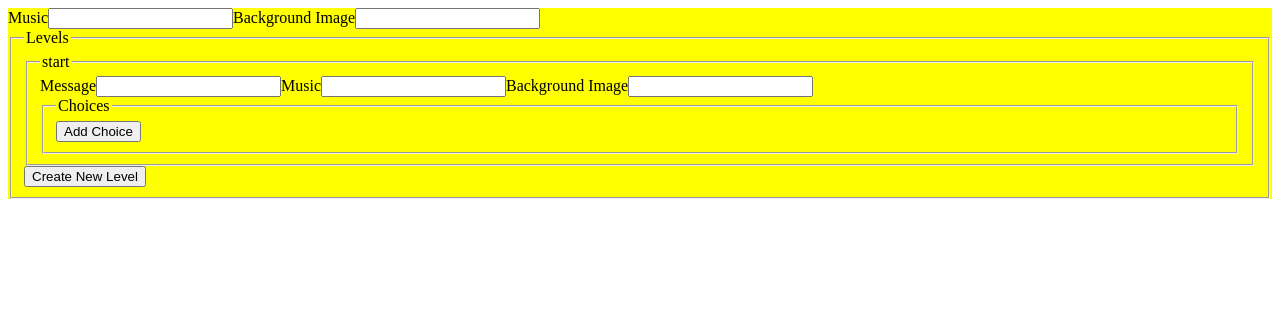
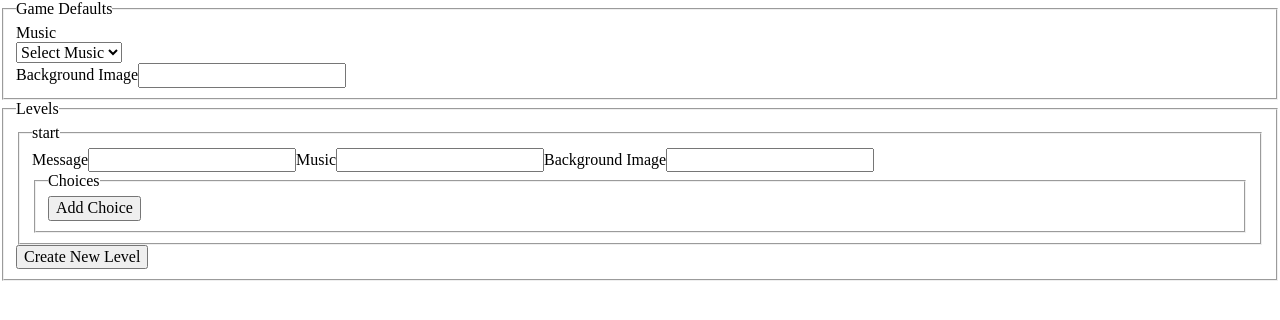
Before and after one commit to mmapplebeck/adventure, a React app: page / in a window 1280 px wide. Built offline with nearby package versions, Linux system fonts and the light colour scheme.

Commit message:
add music previewing; set up for styling;

```diff
--- a/package.json
+++ b/package.json
@@ -13,6 +13,7 @@
   "license": "ISC",
   "dependencies": {
     "lodash": "^4.17.5",
+    "normalize.css": "^8.0.0",
     "react": "^16.3.2",
     "react-dom": "^16.3.2",
     "react-redux": "^5.0.7",
@@ -29,6 +30,7 @@
     "clean-webpack-plugin": "^0.1.19",
     "css-loader": "^0.28.11",
     "extract-text-webpack-plugin": "^3.0.2",
+    "file-loader": "^1.1.11",
     "html-webpack-plugin": "^3.2.0",
     "mini-css-extract-plugin": "^0.4.0",
     "node-sass": "^4.8.3",
--- a/src/Editor/components/LevelEditor.js
+++ b/src/Editor/components/LevelEditor.js
@@ -7,7 +7,8 @@ const LevelEditor = props => {
   return (
     <fieldset>
       <legend>{props.id}</legend>
-      <label>Message</label>
+      <label>
+        Message
         <input type="text"
           value={props.message}
           onChange={(e) => {
@@ -15,7 +16,9 @@ const LevelEditor = props => {
               message: e.target.value
             })
           }} />
-        <label>Music</label>
+      </label>
+      <label>
+        Music
         <input type="text"
           value={props.music}
           onChange={(e) => {
@@ -23,7 +26,9 @@ const LevelEditor = props => {
               music: e.target.value
             })
           }} />
-          <label>Background Image</label>
+      </label>
+      <label>
+        Background Image
         <input type="text"
           value={props.background_image}
           onChange={(e) => {
@@ -31,6 +36,7 @@ const LevelEditor = props => {
               background_image: e.target.value
             })
           }} />
+      </label>
       <fieldset>
         <legend>Choices</legend>
         {
--- /dev/null
+++ b/src/Editor/components/MusicEditor.js
@@ -0,0 +1,79 @@
+import React from 'react'
+import { connect } from 'react-redux'
+import { updateCurrentMusic } from '../../actions'
+import musicChoices from '../../musicChoices'
+
+class MusicEditor extends React.Component {
+  constructor(props) {
+    super(props)
+    this.state = {
+      playing: false,
+      playable: false,
+      selectedMusic: ''
+    }
+  }
+
+  render() {
+    return (
+      <div>
+        <select onChange={(e) => {
+            this.setState({
+              previewable: e.target.value ? true : false,
+              selectedMusic: e.target.value
+            })
+            this.props.onChange({
+              music: e.target.value
+            })
+          }}>
+            <option value=""
+              selected={false}
+              disable={true}
+              hidden={true}>
+                Select Music
+            </option>
+            {
+              Object.keys(musicChoices).map(key => {
+                return (
+                  <option key={key}
+                    value={musicChoices[key]}>
+                      {key}
+                  </option>
+                )
+              })
+            }
+        </select>
+        {
+          this.state.previewable &&
+            <button type="button"
+              onClick={(e) => {
+                const willPlay = !this.state.playing
+
+                this.props.updateCurrentMusic(willPlay ? this.state.selectedMusic : '')
+
+                this.setState({
+                  playing: willPlay
+                })
+              }}
+              onBlur={(e) => {
+                this.props.updateCurrentMusic('')
+                this.setState({
+                  playing: false
+                })
+              }}>
+                {this.state.playing ? 'Cancel' : 'Preview'}
+            </button>
+        }
+      </div>
+    )
+  }
+}
+
+const mapDispatchToProps = dispatch => {
+  return {
+    updateCurrentMusic: src => {
+      dispatch(updateCurrentMusic(src))
+    }
+  }
+}
+
+export default connect(null, mapDispatchToProps)(MusicEditor)
--- a/src/Editor/index.js
+++ b/src/Editor/index.js
@@ -1,6 +1,7 @@
 import React from 'react'
 import { connect } from 'react-redux'
 import LevelEditor from './components/LevelEditor'
+import MusicEditor from './components/MusicEditor'
 import { createLevel, updateGame } from './actions'
 import style from './style.scss'
 
@@ -12,32 +13,39 @@ class Editor extends React.Component {
       newLevelId: ''
     }
   }
+
   render() {
     return (
-      <form className={style.test}>
-        <label>Music</label>
+      <form className={style.root}>
+        <audio src={this.props.currentMusic || ''}
+          autoPlay
+          loop>
+        </audio>
+        <fieldset>
+          <legend>Game Defaults</legend>
+          <label htmlFor="game-music">
+            Music
+            <MusicEditor onChange={this.props.updateGame} />
+          </label>
+          <label htmlFor="game-background">
+            Background Image
             <input type="text"
-          value={this.props.music}
-          onChange={(e) => {
-            this.props.updateGame({
-              music: e.target.value
-            })
-          }} />
-          <label>Background Image</label>
-          <input type="text"
-            value={this.props.background_image}
+              id="game-background"
+              value={this.props.game.background_image}
               onChange={(e) => {
                 this.props.updateGame({
                   background_image: e.target.value
                 })
               }} />
+          </label>
+        </fieldset>
         <fieldset>
           <legend>Levels</legend>
           {
-            Object.keys(this.props.levels).map(id => (
+            Object.keys(this.props.game.levels).map(id => (
               <LevelEditor key={id}
                 id={id}
-                {...this.props.levels[id]} />
+                {...this.props.game.levels[id]} />
             ))
           }
           {
@@ -87,10 +95,10 @@ class Editor extends React.Component {
   }
 }
 
-const mapStateToProps = ({game}) => {
+const mapStateToProps = ({currentMusic, game}) => {
   return {
-    levelCount: Object.keys(game.levels).length,
-    ...game
+    currentMusic,
+    game
   }
 }
 
--- a/src/Editor/reducer.js
+++ b/src/Editor/reducer.js
@@ -25,7 +25,7 @@ const defaultState = {
   }
 }
 
-const choicesReducer = (state = [], action) => {
+const choices = (state = [], action) => {
   switch (action.type) {
     case actions.UPDATE_CHOICE:
       return state.map((choice, i) => {
@@ -56,7 +56,7 @@ const choicesReducer = (state = [], action) => {
   }
 }
 
-const levelsReducer = (state = {}, action) => {
+const levels = (state = {}, action) => {
   switch (action.type) {
     case actions.UPDATE_LEVEL:
       return {
@@ -87,7 +87,7 @@ const levelsReducer = (state = {}, action) => {
         ...state,
         [action.levelId]: {
           ...state[action.levelId],
-          choices: choicesReducer(state[action.levelId].choices, action)
+          choices: choices(state[action.levelId].choices, action)
         }
       }
 
@@ -96,7 +96,7 @@ const levelsReducer = (state = {}, action) => {
   }
 }
 
-export default function editorReducer(state = defaultState, action) {
+export default function game(state = defaultState, action) {
   let choices
 
   switch (action.type) {
@@ -114,7 +114,7 @@ export default function editorReducer(state = defaultState, action) {
     case actions.DELETE_LEVEL:
       return {
         ...state,
-        levels: levelsReducer(state.levels, action)
+        levels: levels(state.levels, action)
       }
 
     default:
--- a/src/Editor/style.scss
+++ b/src/Editor/style.scss
@@ -1,3 +1,3 @@
-.test {
-  background: yellow;
+.root {
+
 }
--- /dev/null
+++ b/src/actionTypes.js
@@ -0,0 +1 @@
+export const UPDATE_CURRENT_MUSIC = 'UPDATE_CURRENT_MUSIC'
--- /dev/null
+++ b/src/actions.js
@@ -0,0 +1,8 @@
+import * as actions from './actionTypes'
+
+export function updateCurrentMusic(src) {
+  return {
+    type: actions.UPDATE_CURRENT_MUSIC,
+    src
+  }
+}
--- a/src/components/App.js
+++ b/src/components/App.js
@@ -1,6 +1,8 @@
 import React from 'react'
 import { connect } from 'react-redux'
 import Editor from '../Editor'
+import 'normalize.css'
+import style from '../style.scss'
 
 class App extends React.Component {
   constructor(props) {
@@ -17,7 +19,7 @@ class App extends React.Component {
 
   render() {
     return (
-      <div>
+      <div className={style.root}>
         <Editor />
       </div>
     )
--- /dev/null
+++ b/src/musicChoices.js
@@ -0,0 +1,3 @@
+export default {
+  lostMine: require('./music/lostMine.mp3')
+}
--- a/src/rootReducer.js
+++ b/src/rootReducer.js
@@ -1,7 +1,19 @@
-import editorReducer from './Editor/reducer'
+import { combineReducers } from 'redux'
+import game from './Editor/reducer'
+import * as actions from './actionTypes'
 
-export default function rootReducer(state = {}, action) {
-  return {
-    game: editorReducer(state.game, action)
+const currentMusic = (state = '', action) => {
+  switch (action.type) {
+    case actions.UPDATE_CURRENT_MUSIC:
+      return action.src
+    default:
+      return state
   }
 }
+
+const rootReducer = combineReducers({
+  currentMusic,
+  game
+})
+
+export default rootReducer
--- /dev/null
+++ b/src/style.scss
@@ -0,0 +1,3 @@
+.root {
+
+}
--- a/webpack.config.js
+++ b/webpack.config.js
@@ -5,6 +5,7 @@ const MiniCssExtractPlugin = require("mini-css-extract-plugin")
 const CleanWebpackPlugin = require("clean-webpack-plugin")
 
 module.exports = {
+  mode: 'development',
   entry: { main: './src/index.js' },
   output: {
     path: path.resolve(__dirname, 'dist'),
@@ -20,7 +21,7 @@ module.exports = {
         }
       },
       {
-        test: /\.scss$/,
+        test: /\.(css|scss)$/,
         use: [
           MiniCssExtractPlugin.loader,
           {
@@ -34,6 +35,12 @@ module.exports = {
           'postcss-loader',
           'sass-loader'
         ]
+      },
+      {
+        test: /\.mp3$/,
+        use: {
+          loader: "file-loader"
+        }
       }
     ]
   },
```
Also changed, not shown: 2 other files. Lines whose indentation alone changed are shown as unchanged.
